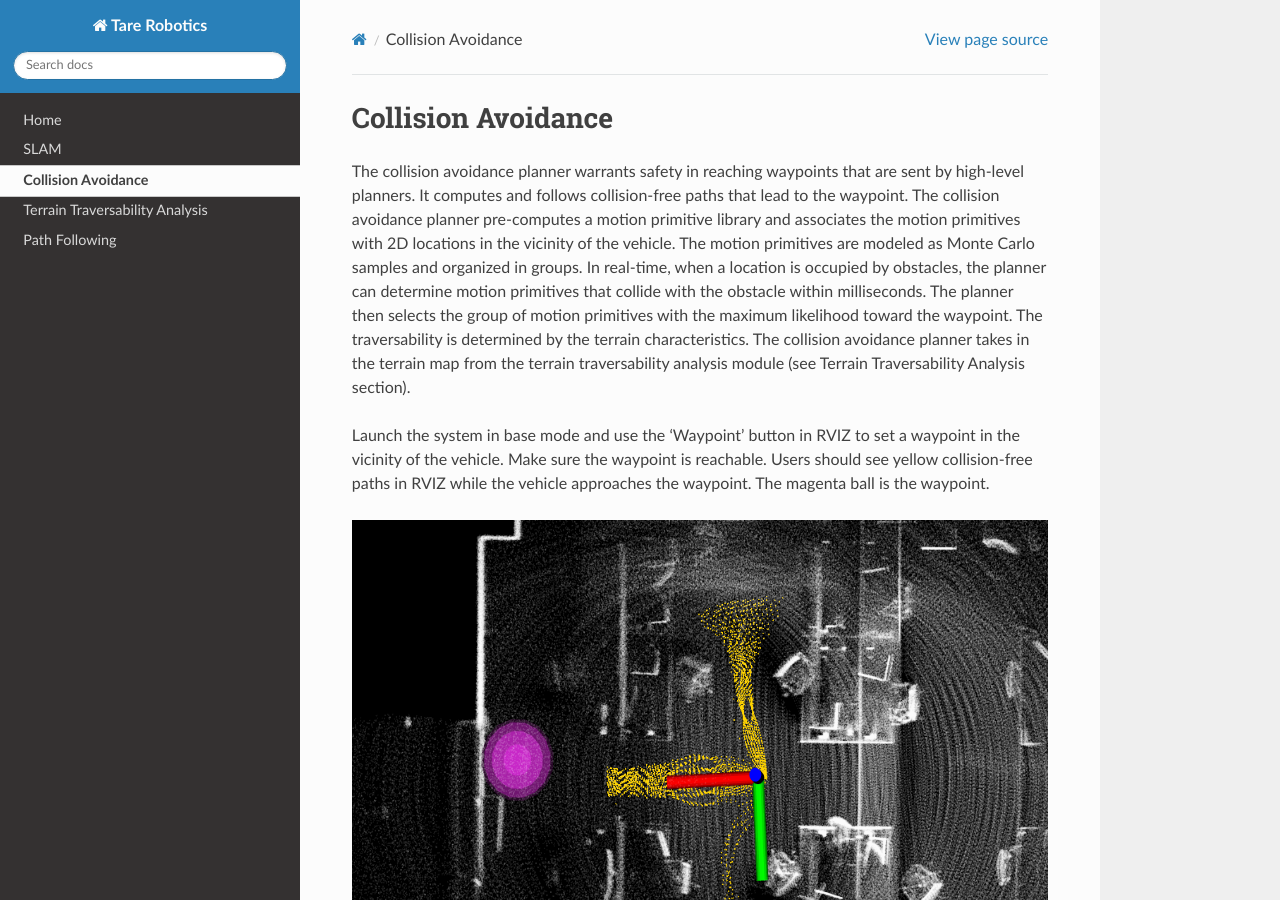
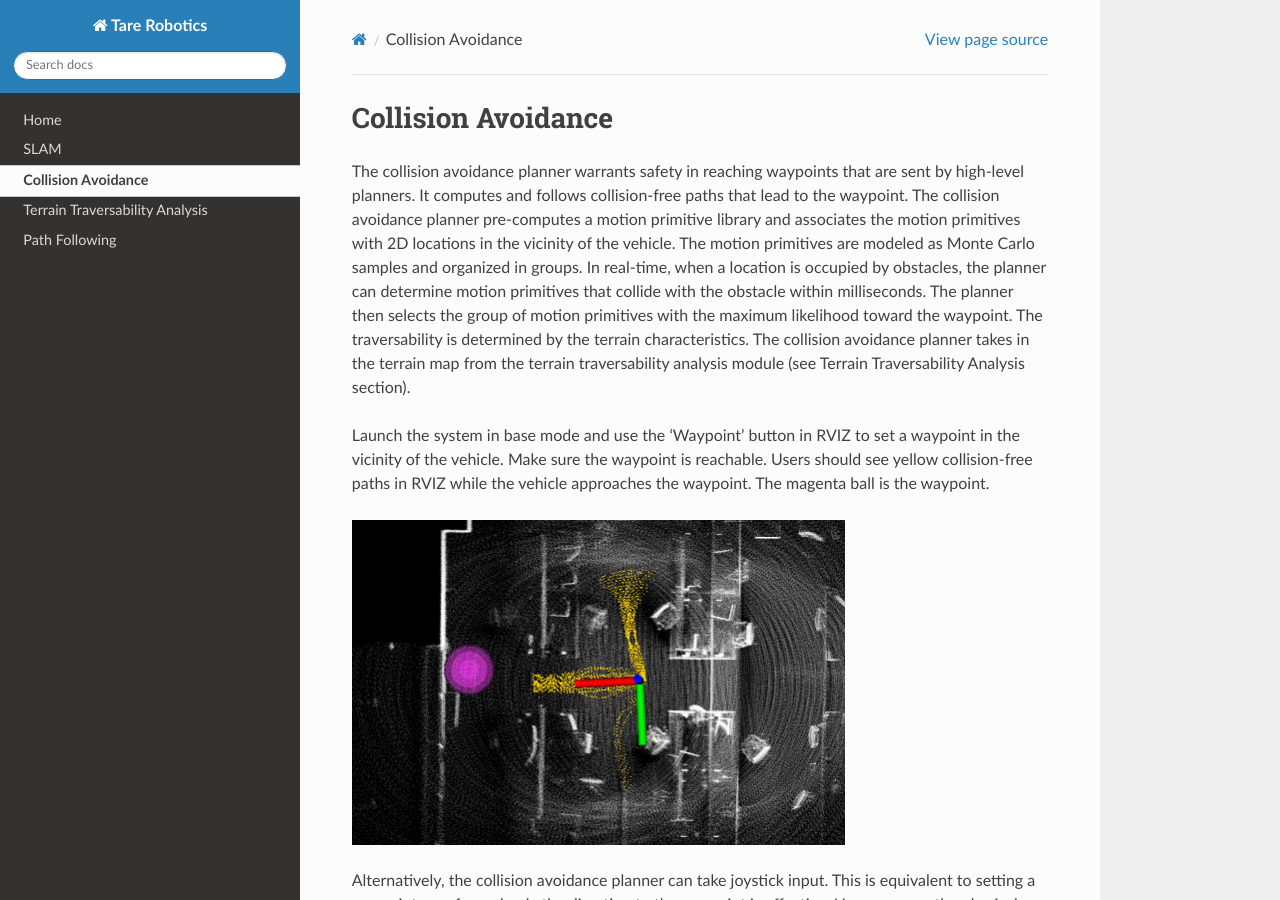
Before and after one commit to caochao39/tarerobotics, a Sphinx documentation site: the page built from docs/source/collision_avoidance.rst, in a window 1280 px wide and 900 px high. Built offline with Sphinx 7.4.7 and the Read the Docs theme 3.1.0, drawn with Linux system fonts in a browser that asks for light colours.

Commit message:
Update collision_avoidance.rst

```diff
--- a/docs/source/collision_avoidance.rst
+++ b/docs/source/collision_avoidance.rst
@@ -6,14 +6,14 @@
 Launch the system in base mode and use the ‘Waypoint’ button in RVIZ to set a waypoint in the vicinity of the vehicle. Make sure the waypoint is reachable. Users should see yellow collision-free paths in RVIZ while the vehicle approaches the waypoint. The magenta ball is the waypoint.
 
 .. figure:: images/image6.png
-    :scale: 80%
+    :scale: 50%
 
 Alternatively, the collision avoidance planner can take joystick input. This is equivalent to setting a waypoint very far and only the direction to the waypoint is effective. Users can use the physical joystick controller (left in the figure) or the virtual joystick in RVIZ (right in the figure) to navigate the vehicle. The vehicle will avoid collisions. If using the physical joystick controller, operate the right joystick on it. To resume navigation to the waypoint, click the 'Resume Navigation to Goal' button in RVIZ. Or, users can hold the 'waypoint-mode' button on the controller and use the right joystick to set the speed.
 
 |pic1| |pic2|
 
 .. |pic1| image:: images/image15.jpg
-   :width: 25%
+   :width: 55%
 
 .. |pic2| image:: images/image21.jpg
    :width: 30%
```
